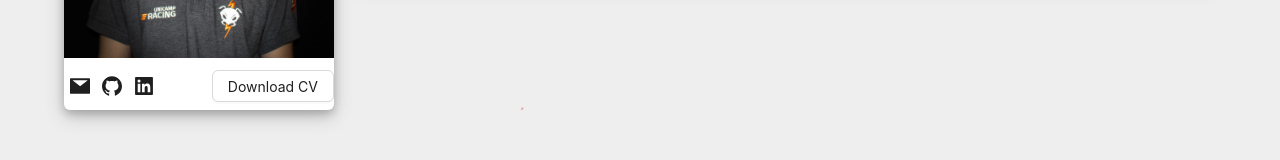
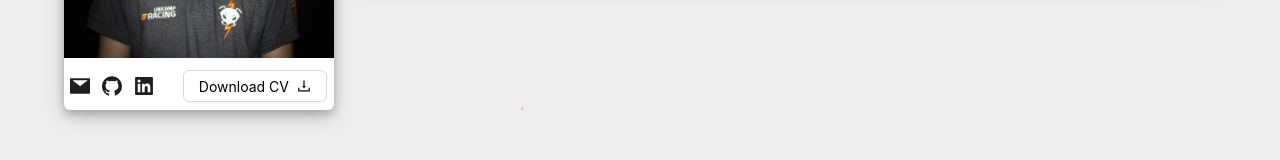
Before and after one commit to LucasCastello/react_curriculum, a React (Vite) app: page / in a window 1280 px wide. Shown: the part 271-431 px from the top of the page. Built offline with nearby package versions, Linux system fonts and the light colour scheme.

Commit message:
changed alert to antd message

```diff
--- a/src/personal-info/PersonalInfo.tsx
+++ b/src/personal-info/PersonalInfo.tsx
@@ -1,34 +1,41 @@
-import { Button } from 'antd'
-import { MailFilled, LinkedinFilled, GithubFilled } from '@ant-design/icons'
+import { Button, message } from 'antd'
+import { MailFilled, LinkedinFilled, GithubFilled, DownloadOutlined } from '@ant-design/icons'
 import FaceImage from '../assets/Face.jpeg'
 // import ProfilePicture from './ProfilePicture';
 import Resume from '../assets/LucasCastelloResume.pdf'
 import './PersonalInfo.css'
 
 export default function PersonalInfo () {
+    const [messageApi, contextHolder] = message.useMessage();
+    const displayInfo = () => {
+        messageApi.open({
+            type: 'success',
+            content: 'E-mail copied to clipboard',
+            className: 'custom-class',
+        });
+    };
     const openTab = (url : string) => {window.open(url, "_blank", "noreferrer")}
-    const copyToClipboard = (str : string) => {
-        navigator.clipboard.writeText(str)
-        alert("Copied email to clipboard ")
-    }
 
     return (
         <div className="personal_info">
+            {contextHolder}
             <div className='title'>
                 <span className='name'>Lucas Castello</span>
                 <br/>
                 <span className='role'>Developer</span>
             </div>
             <img src={FaceImage} alt="Profile picture" />
-            {/* <ProfilePicture showFace={true}/> */}
             <div className='contact_buttons'>
                 <div>
-                    <Button type='text' icon={<MailFilled style={{fontSize: '20px'}}/>} onClick={() => copyToClipboard('lucas.castello314@gmail.com')}/>
+                    <Button type='text' icon={<MailFilled style={{fontSize: '20px'}}/>} onClick={() => {navigator.clipboard.writeText('lucas.castello314@gmail.com'); displayInfo()}}/>
                     <Button type='text' icon={<GithubFilled style={{fontSize: '20px'}}/>} onClick={() => openTab('https://www.linkedin.com/in/lucastello/')}/>
                     <Button type='text' icon={<LinkedinFilled style={{fontSize: '20px'}}/>} onClick={() => openTab('https://github.com/LucasCastello')}/>
                 </div>
                 <a href={Resume} download="LucasCastelloResume" target='_blank'>
-                    <Button>Download CV</Button>
+                    <Button className='download_button'>
+                        <span>Download CV</span>
+                        <span><DownloadOutlined /></span>
+                    </Button>
                 </a>
             </div>
         </div>
```
